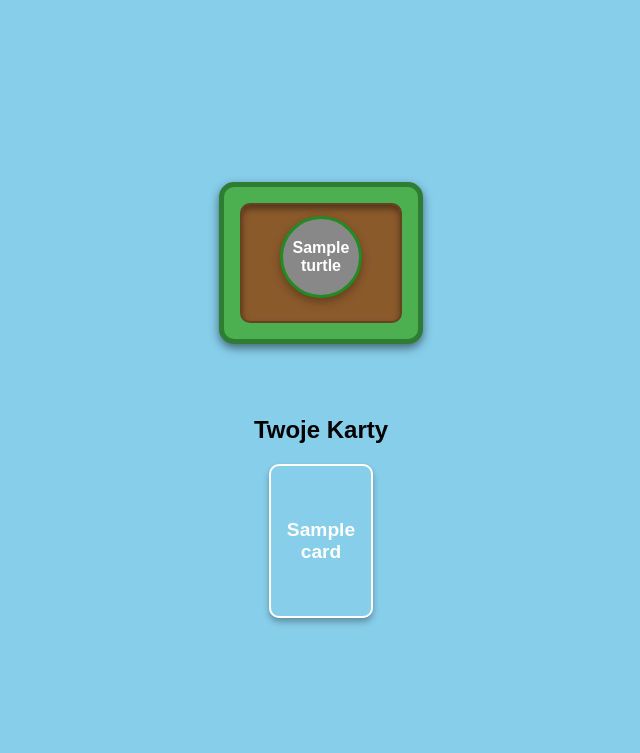
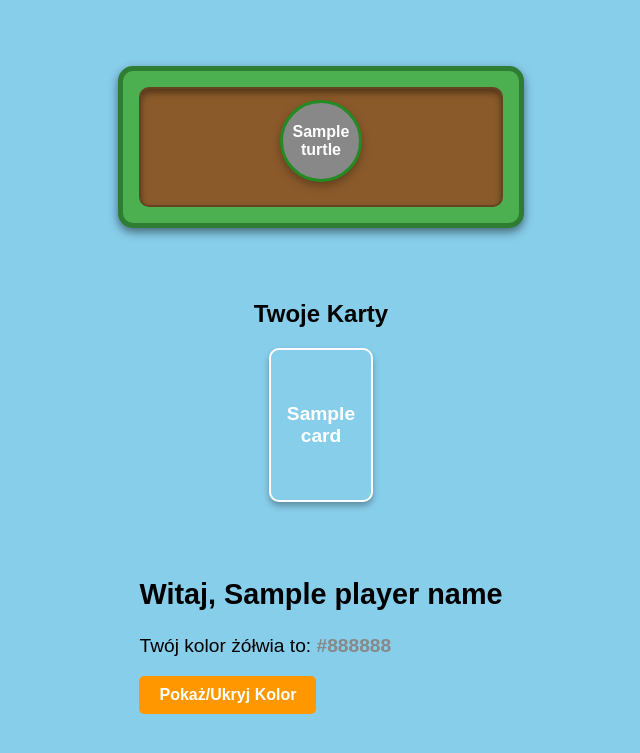
Before and after one commit to KacperZimmer/Turtle_race, a Flask app: template templates/index.html in a window 1280 px wide. Shown: the top 753 px of the page, without its empty margins (319-959 px from the left). Run offline with Flask 3, Linux system fonts and the light colour scheme; the template is opened without the code that fills it: most values are stand-ins (such as "Sample title", 1, 10 or a date in 2020); some libraries are stand-ins or nearby versions.

Commit message:
display turtle color

```diff
--- a/app.py
+++ b/app.py
@@ -17,13 +17,7 @@
     'purple',
 ]
 
-turtle_colors = {
-    'blue': '#1e90ff',
-    'green': '#32cd32',
-    'red': '#ff4500',
-    'yellow': '#ffd700',
-    'purple': '#800080'
-}
+
 cards = {
     "Yellow:+1",
     "Green:+1" ,
@@ -84,9 +78,14 @@
 
 @app.route('/game', methods=['GET'])
 def game():
+    turtle_colors = {
+        'blue': '#1e90ff',
+        'green': '#32cd32',
+        'red': '#ff4500',
+        'yellow': '#ffd700',
+        'purple': '#800080'
+    }
     drawn_cards = random.sample(cards, 4)
-    print(drawn_cards)
-
 
     player_id = request.args.get('player_id')
     if not player_id:
@@ -98,21 +97,33 @@
         return "Nieprawidłowy ID gracza.", 400
 
     cur = mysql.connection.cursor()
+
     cur.execute("SELECT name FROM players WHERE id = %s", (player_id,))
     player_data = cur.fetchone()
+
+    cur.execute("SELECT turtle_color FROM turtle_colors WHERE player_id = %s", (player_id,))
+    turtle_color_data = cur.fetchone()
     cur.close()
 
+    print(turtle_color_data)
     if not player_data:
         return "Nie znaleziono gracza.", 404
 
+    if not turtle_color_data:
+        return "Nie przypisano koloru żółwia.", 404
+
+    player_name = player_data[0]
+    player_turtle_color = turtle_color_data[0]
+
     return render_template(
         "index.html",
-        game_state=game_state,            # Stan gry
-        turtle_colors=turtle_colors,      # Kolory żółwi
-        cards=cards,                      # Karty (pełny zbiór)
-        player_id=player_id,              # ID gracza
-        player_name=player_data[0],       # Imię gracza
-        drawn_cards=drawn_cards           # Wylosowane 4 karty
+        game_state=game_state,
+        turtle_colors=turtle_colors,
+        cards=cards,
+        player_id=player_id,
+        player_name=player_name,
+        player_turtle_color=player_turtle_color,
+        drawn_cards=drawn_cards
     )
 
 @app.route('/make_move', methods=['POST'])
@@ -149,11 +160,18 @@
     player_id = data['player_id']
     accepted = data['accepted']
 
+    # Pobierz dostępne kolory żółwi
+    cur = mysql.connection.cursor()
+    cur.execute('SELECT turtle_color FROM turtle_colors')
+    used_turtles = [row[0] for row in cur.fetchall()]
+    available_turtles = [turtle for turtle in turtles if turtle not in used_turtles]
 
+    if not available_turtles:
+        emit('error', {'message': 'Brak dostępnych kolorów żółwi'}, room=f'player_{player_id}')
+        return
 
-    random_player_turtle = random.choice(turtles)
+    random_player_turtle = random.choice(available_turtles)
 
-    cur = mysql.connection.cursor()
     cur.execute('SELECT COUNT(*) FROM accepted WHERE player_id = %s', (player_id,))
     exists = cur.fetchone()[0] > 0
 
@@ -164,12 +182,11 @@
     cur.execute('SELECT COUNT(*) FROM accepted WHERE accepted = TRUE')
     accepted_players = cur.fetchone()[0]
 
+    cur.execute('INSERT INTO turtle_colors (player_id, turtle_color) VALUES (%s, %s)',
+                (player_id, random_player_turtle))
+    mysql.connection.commit()
 
-    # cur.execute('INSERT INTO player_turtle (player_id, turtle_color) VALUES (%s, %s)', (player_id, random_player_turtle))
-    # mysql.connection.commit()
     cur.close()
-
-
 
     emit('update_acceptance', {'accepted_players': accepted_players}, broadcast=True)
 
--- a/static/css/styles.css
+++ b/static/css/styles.css
@@ -136,3 +136,26 @@
     background: linear-gradient(45deg, red, orange, yellow, green, blue, purple);
     text-shadow: 0 0 3px black;
 }
+.player-info {
+    margin: 20px 0;
+    font-size: 1.2rem;
+}
+
+.player-info span {
+    text-transform: capitalize;
+}
+.btn {
+    padding: 10px 20px;
+    background-color: #ff9800;
+    color: white;
+    border: none;
+    border-radius: 5px;
+    cursor: pointer;
+    font-size: 1rem;
+    font-weight: bold;
+    transition: background-color 0.3s ease;
+}
+
+.btn:hover {
+    background-color: #f57c00;
+}
--- a/templates/index.html
+++ b/templates/index.html
@@ -8,6 +8,7 @@
 </head>
 <body>
     <div class="board-container">
+        <!-- Sekcja planszy -->
         <div class="board">
             {% for cell in game_state['cells'] %}
             <div class="cell">
@@ -19,6 +20,8 @@
             </div>
             {% endfor %}
         </div>
+
+        <!-- Sekcja kart -->
         <div class="cards-container">
             <h2>Twoje Karty</h2>
             <div class="cards">
@@ -43,10 +46,38 @@
                 {% endfor %}
             </div>
         </div>
+
+        <!-- Informacje o graczu -->
+        <div class="player-info">
+            <h2>Witaj, {{ player_name }}</h2>
+            <p>
+                Twój kolor żółwia to:
+                <span id="turtle-color" style="color: {{ turtle_colors[player_turtle_color] }}; font-weight: bold;">
+                    {{ player_turtle_color }}
+                </span>
+            </p>
+            <button id="toggle-color" class="btn">Pokaż/Ukryj Kolor</button>
+        </div>
     </div>
     <script>
-        const turtle_colors = {{ turtle_colors|tojson }};
+        const turtle_colors = {{ turtle_colors | tojson }};
     </script>
+
+    <script>
+        const toggleButton = document.getElementById('toggle-color');
+        const turtleColor = document.getElementById('turtle-color');
+
+        toggleButton.addEventListener('click', () => {
+            if (turtleColor.style.display === 'none') {
+                turtleColor.style.display = 'inline';
+                toggleButton.textContent = 'Ukryj Kolor';
+            } else {
+                turtleColor.style.display = 'none';
+                toggleButton.textContent = 'Pokaż Kolor';
+            }
+        });
+    </script>
+
     <script src="https://cdn.socket.io/4.3.2/socket.io.min.js"></script>
     <script src="{{ url_for('static', filename='js/script.js') }}"></script>
 </body>
```
Also changed, not shown: static/js/script.js (line endings or trailing spaces).
